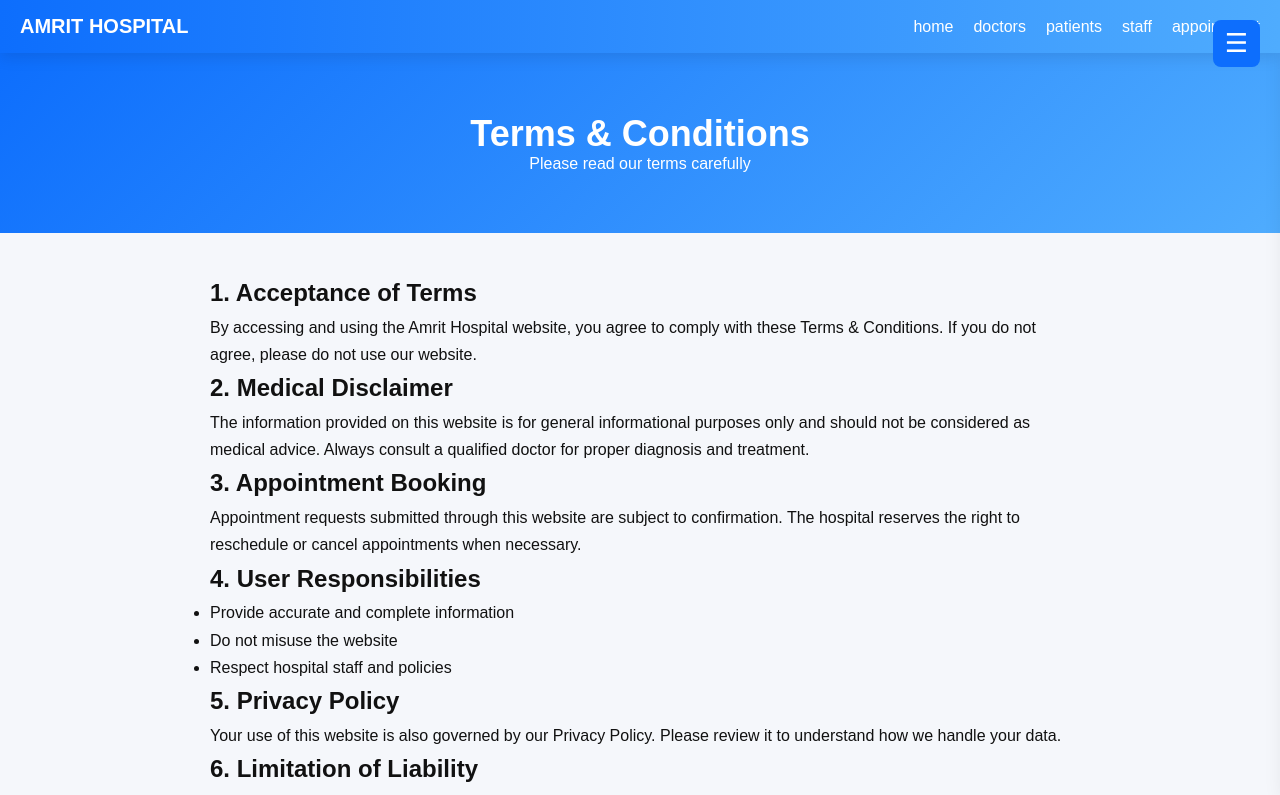
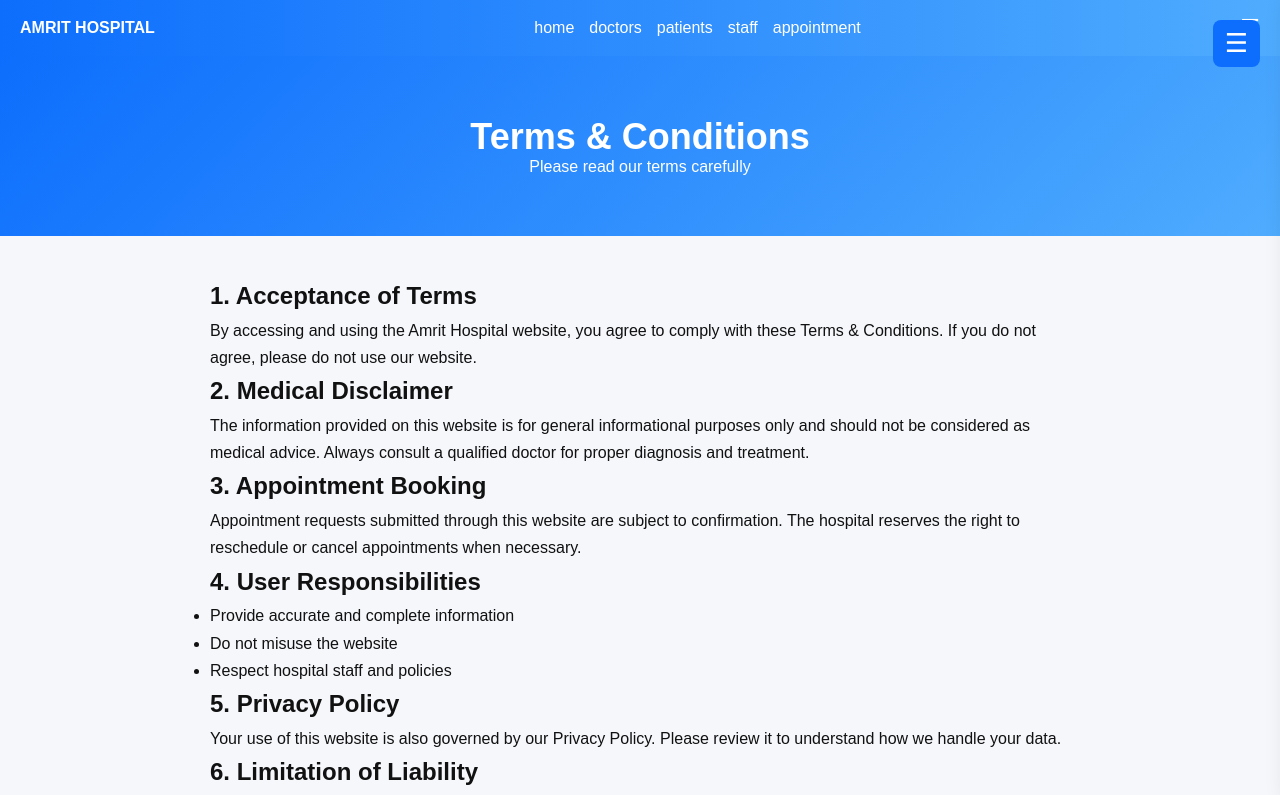
Before and after one commit to kinh17631-star/Amrithospital, a Next.js app: page /terms in a window 1280 px wide. Shown: the top 795 px of the page. Built offline with nearby package versions, Linux system fonts and the light colour scheme.

Commit message:
Update navbar.js

```diff
--- a/components/navbar.js
+++ b/components/navbar.js
@@ -4,42 +4,20 @@ export default function Navbar() {
 
   const [open, setOpen] = useState(false);
 
-  const links = [
-    { name: "home", path: "/" },
-    { name: "doctors", path: "/doctors" },
-    { name: "patients", path: "/patients" },
-    { name: "staff", path: "/staff" },
-    { name: "appointment", path: "/appointment" }
-  ];
-
   return (
     <nav style={nav}>
 
-      <div style={logo}>
-        amrit hospital
+      <div style={logo}>AMRIT HOSPITAL</div>
+
+      <div style={menu}>
+        <a href="/">home</a>
+        <a href="/doctors">doctors</a>
+        <a href="/patients">patients</a>
+        <a href="/staff">staff</a>
+        <a href="/appointment">appointment</a>
       </div>
 
-      <div style={menu}>
-        {links.map((link, i) => (
-          <a key={i} href={link.path} style={linkStyle}>
-            {link.name}
-          </a>
-        ))}
-      </div>
-
-      <div style={mobileBtn} onClick={() => setOpen(!open)}>
-        ☰
-      </div>
-
-      {open && (
-        <div style={mobileMenu}>
-          {links.map((link, i) => (
-            <a key={i} href={link.path} style={mobileLink}>
-              {link.name}
-            </a>
-          ))}
-        </div>
-      )}
+      <div style={btn} onClick={() => setOpen(!open)}>☰</div>
 
     </nav>
   );
@@ -48,55 +26,25 @@ export default function Navbar() {
 /* STYLES */
 
 const nav = {
-  position: "sticky",
-  top: 0,
-  zIndex: 1000,
+  width: "100%",          // ✅ FIX
   display: "flex",
   justifyContent: "space-between",
   alignItems: "center",
   padding: "15px 20px",
   background: "linear-gradient(90deg,#0d6efd,#4facfe)",
-  color: "white",
-  boxShadow: "0 4px 15px rgba(0,0,0,0.1)"
+  color: "white"
 };
 
 const logo = {
-  fontSize: "20px",
-  fontWeight: "bold",
-  textTransform: "uppercase"
+  fontWeight: "bold"
 };
 
 const menu = {
   display: "flex",
-  gap: "20px"
+  gap: "15px"
 };
 
-const linkStyle = {
-  color: "white",
-  textDecoration: "none",
-  fontWeight: "500"
-};
-
-const mobileBtn = {
-  display: "none",
+const btn = {
   fontSize: "22px",
   cursor: "pointer"
 };
-
-const mobileMenu = {
-  position: "absolute",
-  top: "60px",
-  right: "10px",
-  background: "white",
-  color: "#111",
-  borderRadius: "10px",
-  padding: "15px",
-  boxShadow: "0 10px 30px rgba(0,0,0,0.1)"
-};
-
-const mobileLink = {
-  display: "block",
-  margin: "10px 0",
-  color: "#111",
-  textDecoration: "none"
-};
```
